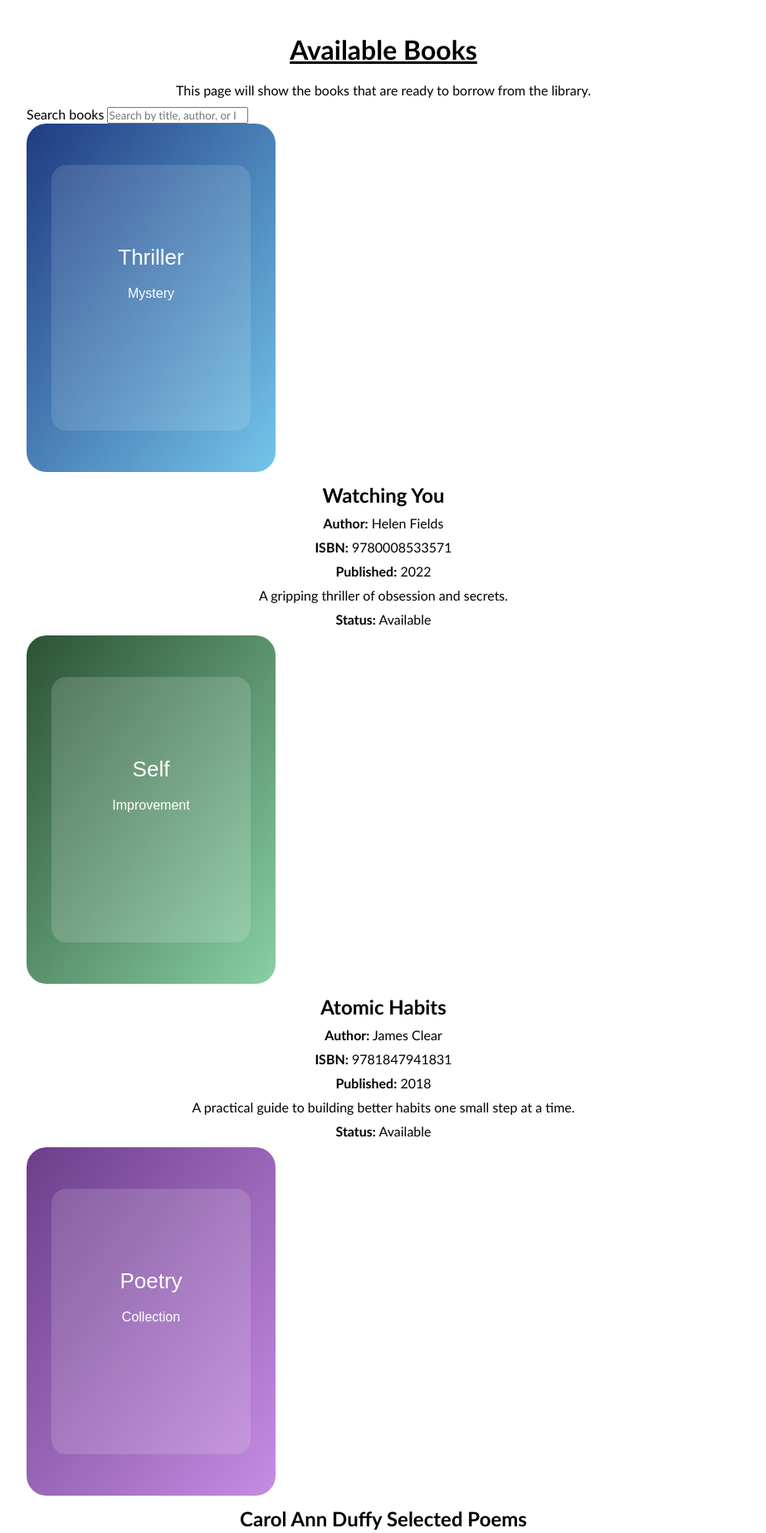
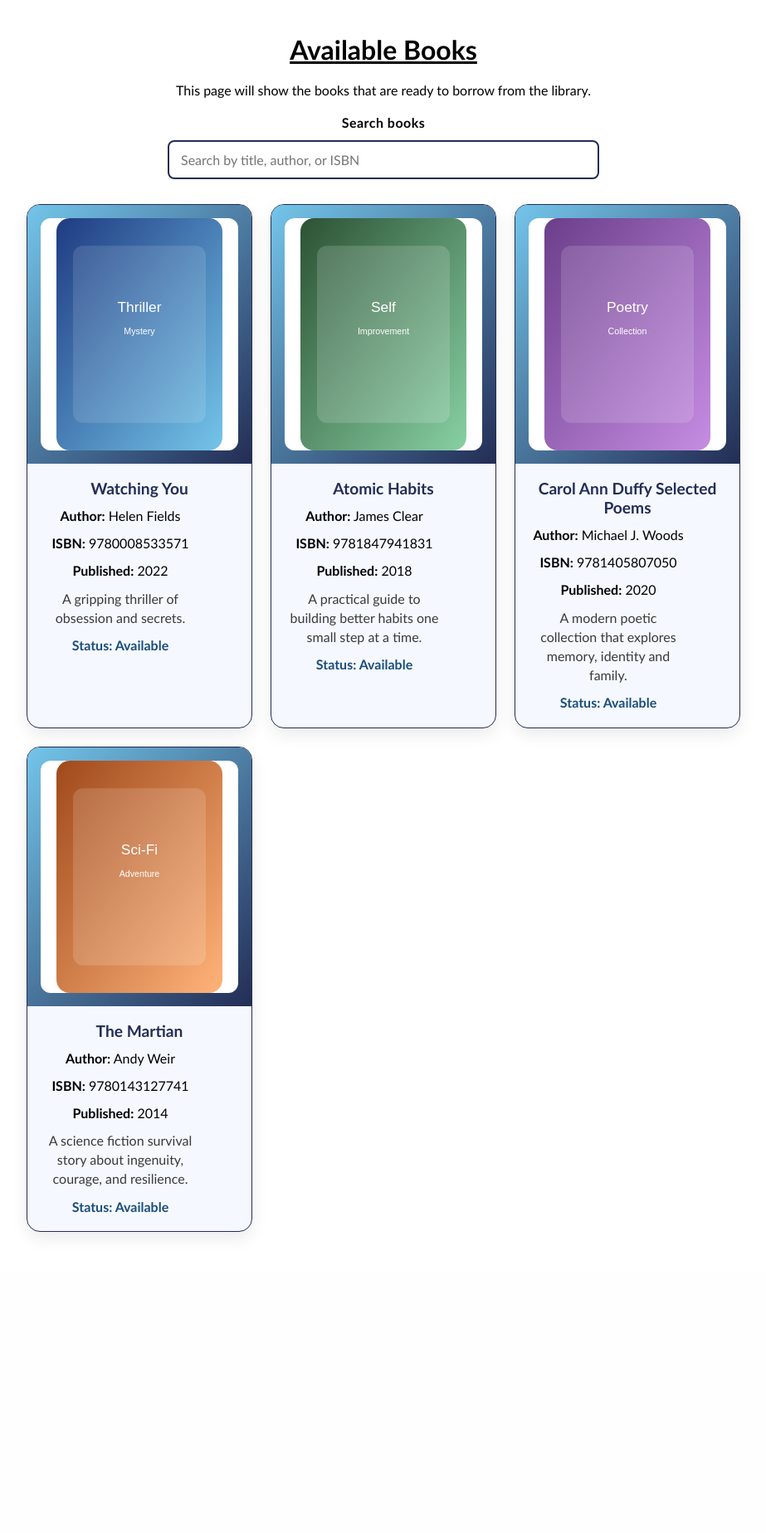
Before and after one commit to codeycode0101/Bos-Library, a Flask app: page /books in a window 1280 px wide. Shown: the part 72-1920 px from the top of the page at 83% size, without its empty margins (178-1101 px from the left). After the commit the page ends 1560 px from the top, so only its background shows below. Run offline with Flask 3, Linux system fonts and the light colour scheme.

Commit message:
Added styling for books page and JS logic for book search

```diff
--- a/static/script.js
+++ b/static/script.js
@@ -0,0 +1,28 @@
+document.addEventListener('DOMContentLoaded', function () {
+    const searchInput = document.getElementById('book-search');
+    const bookGrid = document.getElementById('book-grid');
+    const noResults = document.getElementById('no-results');
+
+    if (!searchInput || !bookGrid) {
+        return;
+    }
+
+    const bookCards = Array.from(bookGrid.querySelectorAll('.book-card'));
+
+    const updateSearch = () => {
+        const query = searchInput.value.trim().toLowerCase();
+        let visibleCount = 0;
+
+        bookCards.forEach(card => {
+            const text = card.dataset.search.toLowerCase();
+            const match = query === '' || text.includes(query);
+            card.style.display = match ? 'flex' : 'none';
+            if (match) visibleCount += 1;
+        });
+
+        noResults.hidden = visibleCount !== 0;
+    };
+
+    searchInput.addEventListener('input', updateSearch);
+    updateSearch();
+});
--- a/static/style.css
+++ b/static/style.css
@@ -89,6 +89,87 @@ p {
     background: #232D55;
     color: #ffffff;
 }
+.books-header {
+    display: flex;
+    flex-direction: column;
+    align-items: center;
+    gap: 12px;
+    margin: 20px auto 30px;
+    max-width: 760px;
+    text-align: center;
+}
+.books-header label {
+    font-weight: bold;
+    letter-spacing: 0.03em;
+}
+.search-input {
+    width: 100%;
+    max-width: 520px;
+    padding: 12px 14px;
+    border: 2px solid #232D55;
+    border-radius: 8px;
+    font-size: 1rem;
+}
+.book-grid {
+    display: grid;
+    grid-template-columns: repeat(auto-fit, minmax(260px, 1fr));
+    gap: 22px;
+    margin: 0 auto 30px;
+    max-width: 900px;
+}
+.book-card {
+    display: flex;
+    flex-direction: column;
+    border: 1px solid #232D55;
+    border-radius: 16px;
+    overflow: hidden;
+    background: #f5f8ff;
+    box-shadow: 0 8px 20px rgba(0, 0, 0, 0.08);
+}
+.book-cover-wrapper {
+    display: block;
+    background: linear-gradient(135deg, #74c5ea 0%, #232d55 100%);
+    padding: 16px;
+    text-align: center;
+}
+.book-cover {
+    max-width: 100%;
+    height: auto;
+    display: block;
+    margin: 0 auto;
+    width: 100%;
+    max-height: 280px;
+    border-radius: 12px;
+    background: #ffffff;
+}
+.book-details {
+    padding: 18px 20px;
+    display: flex;
+    flex-direction: column;
+    gap: 10px;
+}
+.book-details h2 {
+    margin: 0;
+    font-size: 1.2rem;
+    color: #232d55;
+}
+.book-details p {
+    margin: 0;
+    line-height: 1.45;
+}
+.book-description {
+    color: #3a3a3a;
+}
+.book-status {
+    font-weight: bold;
+    color: #1a4d7b;
+}
+.no-results {
+    margin: 16px auto;
+    text-align: center;
+    color: #991b1b;
+    font-size: 1rem;
+}
 .form-grid {
     display: grid;
     grid-template-columns: repeat(auto-fit, minmax(260px, 1fr));
```
